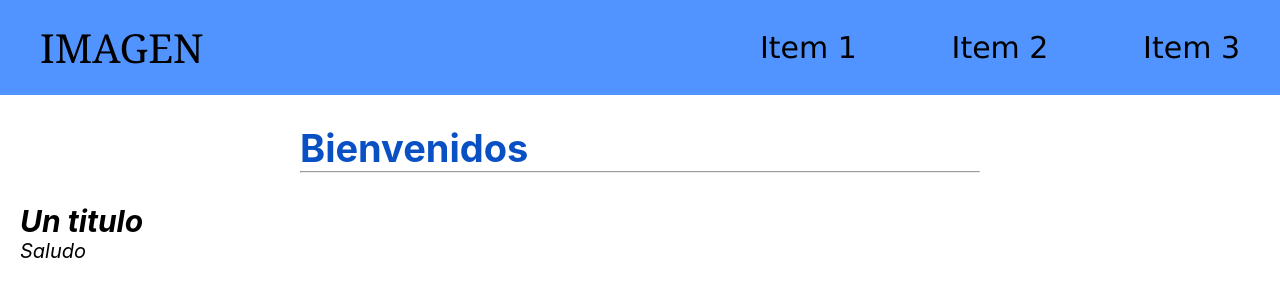
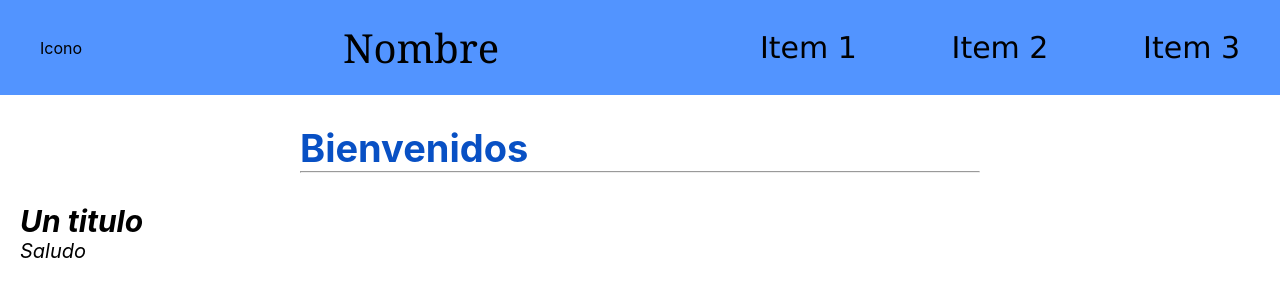
Before and after one commit to MelissaAime/proyectoReact, a React (Create React App) app: page / in a window 1280 px wide. Shown: the top 300 px of the page. Built offline with nearby package versions, Linux system fonts and the light colour scheme.

Commit message:
Segunda clase 2

```diff
--- /dev/null
+++ b/src/components/NavBar/CartWidget.js
@@ -0,0 +1,5 @@
+export const CartWidget = () => {
+    return(
+        <p>Icono</p>
+    )
+}
--- a/src/components/NavBar/NavBar.js
+++ b/src/components/NavBar/NavBar.js
@@ -1,9 +1,12 @@
 import './NavBar.css'
+import './CartWidget'
+import { CartWidget } from './CartWidget';
 
 export const NavBar = () => {
     return(
         <header className="header">
-            <h1>IMAGEN</h1>
+            <CartWidget/>
+            <h1>Nombre</h1>
 
             <nav className="header-navbar">
                 <p className="header-item">Item 1</p>
```
